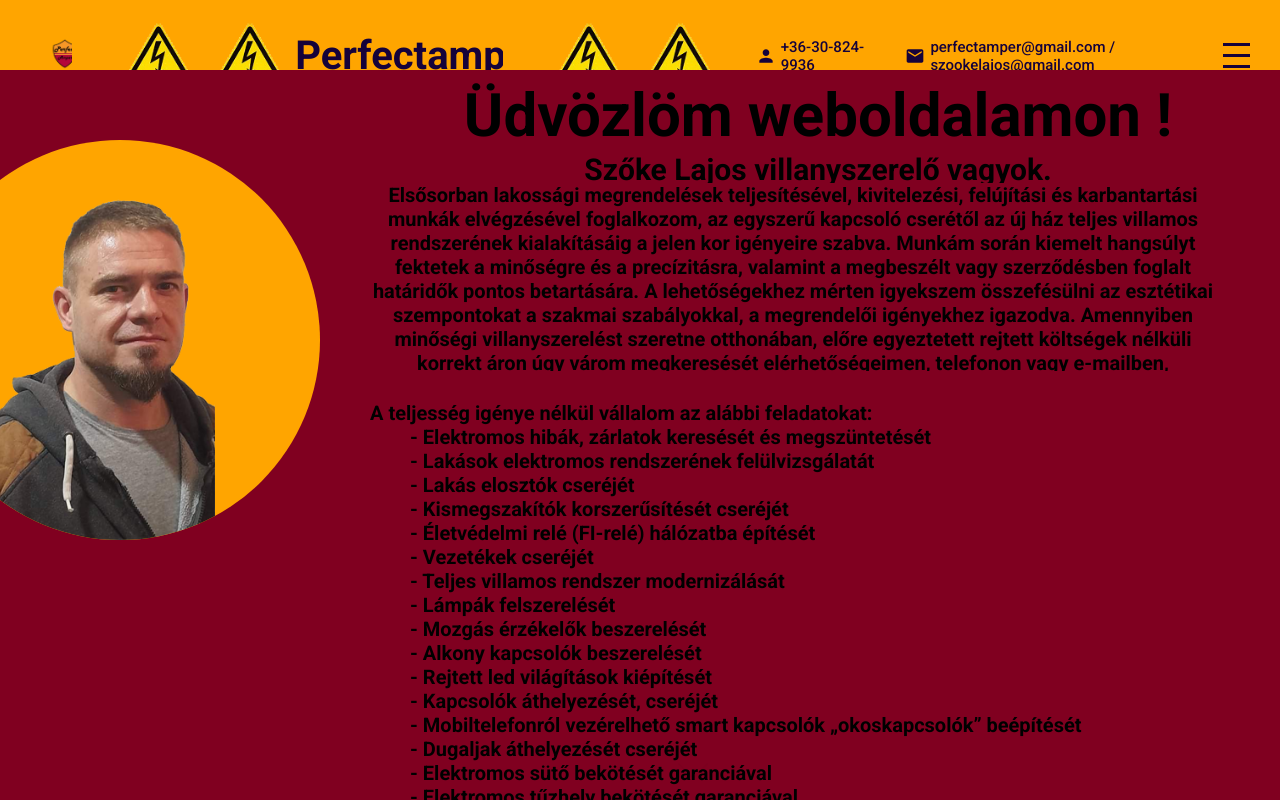
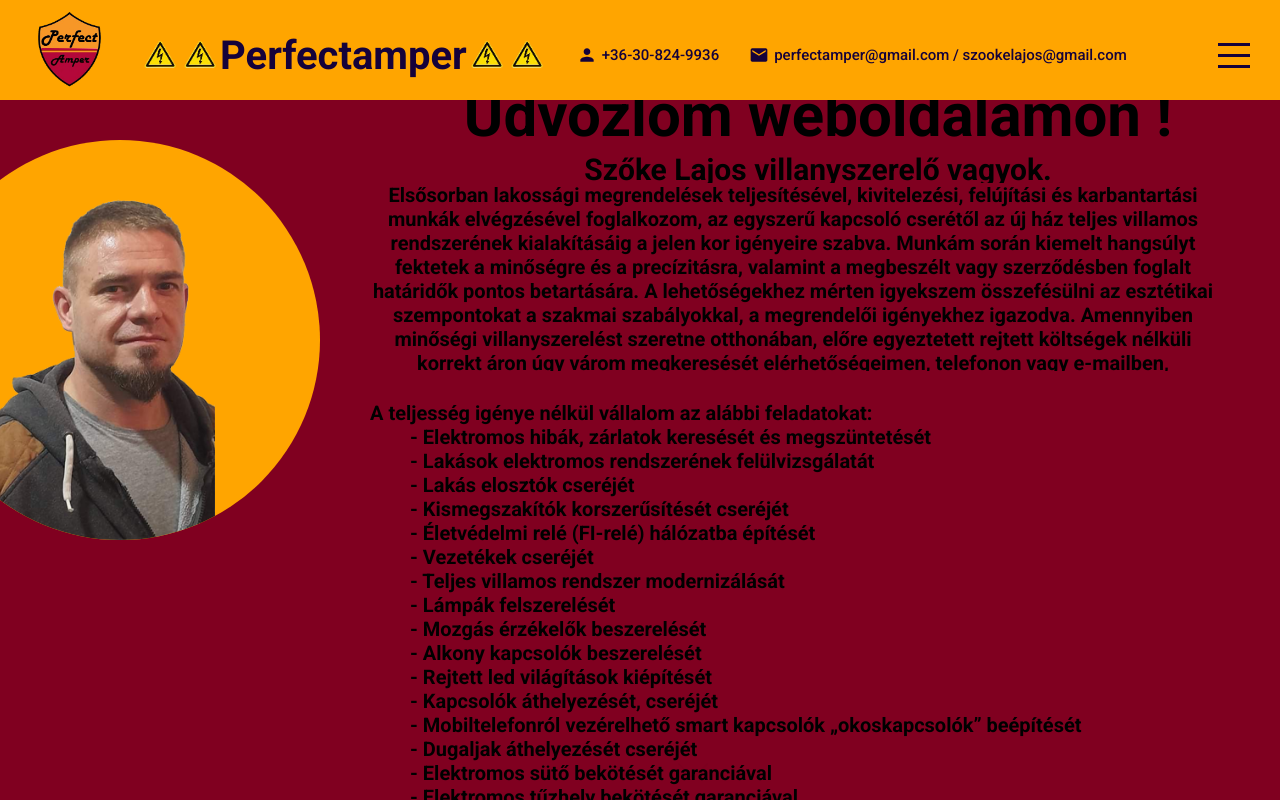
Before and after one commit to ZsoltTirkala/villanyszereles-site, a React (Create React App) app: page / in a window 1280 px wide. Built offline with nearby package versions, Linux system fonts and the light colour scheme.

Commit message:
topbar styling

```diff
--- a/src/components/topbar/topbar.scss
+++ b/src/components/topbar/topbar.scss
@@ -2,7 +2,7 @@
 
 .topbar {
   width: 100%;
-  height: 70px;
+  height: 100px;
   background-color: orange;
   color: $mainColor;
   position: fixed;
@@ -21,9 +21,14 @@
       align-items: center;
 
     #logo-img {
-      height: 30px;
-      width: 30px;
-      margin-left: 20px;
+      height: 80px;
+      width: 80px;
+      margin-right: 30px;
+    }
+
+    #hazard-img {
+      height: 40px;
+      width: 40px;
     }
 
       .logo {
@@ -31,7 +36,6 @@
         font-weight: 700;
         text-decoration: none;
         color: inherit;
-        margin-right: 40px;
       }
 
       .itemContainer {
```
